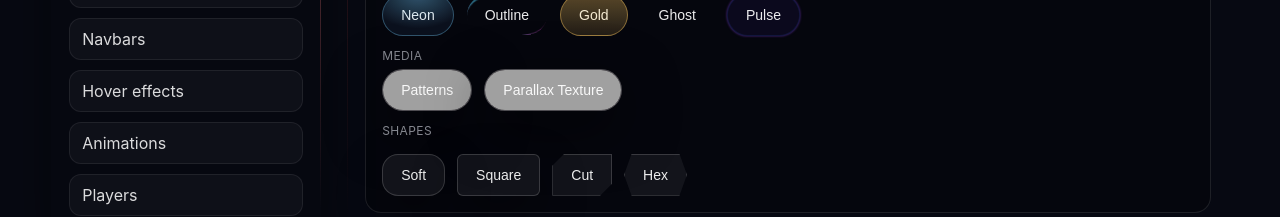
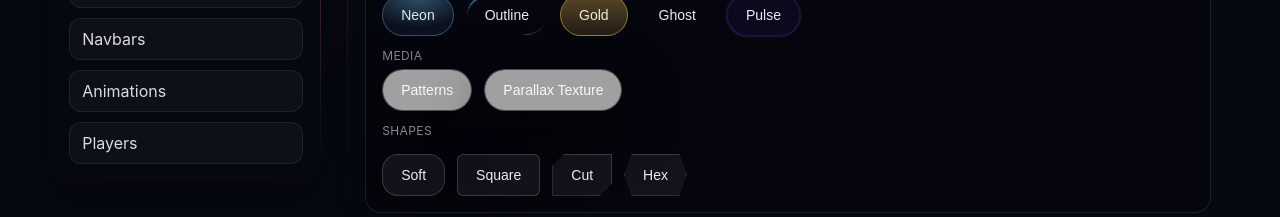
Before and after one commit to emiliagrama/emilia-grama-site, a React (Vite) app: page /components in a window 1280 px wide. Shown: the part 322-539 px from the top of the page. Built offline with nearby package versions, Linux system fonts and the light colour scheme; grey boxes are pictures that could not be loaded.

Commit message:
Remove unused hover effects section

```diff
--- a/src/pages/Components.jsx
+++ b/src/pages/Components.jsx
@@ -8,7 +8,6 @@ const SECTIONS = [
   { id: "cards", label: "Cards" },
   { id: "forms", label: "Form fields" },
   { id: "nav", label: "Navbars" },
-  { id: "hover", label: "Hover effects" },
   { id: "animations", label: "Animations" },
   { id: "player", label: "Players" },
 ];
@@ -206,7 +205,6 @@ export default function Components() {
 
             </div>
           </div>
-          <div className="libSection" id="hover"><header className="libSection__header"><h2>Hover effects <span className="libPulse" aria-hidden="true" /> </h2><p>Coming next.</p></header><div className="libPanel libPanel--placeholder">—</div></div>
           <div className="libSection" id="animations"><header className="libSection__header"><h2>Animations <span className="libPulse" aria-hidden="true" /></h2><p>Coming next.</p></header><div className="libPanel libPanel--placeholder">—</div></div>
           <div className="libSection" id="player"><header className="libSection__header"><h2>Players <span className="libPulse" aria-hidden="true" /></h2><p>Coming next.</p></header><div className="libPanel libPanel--placeholder">—</div></div>
         </section>
```
